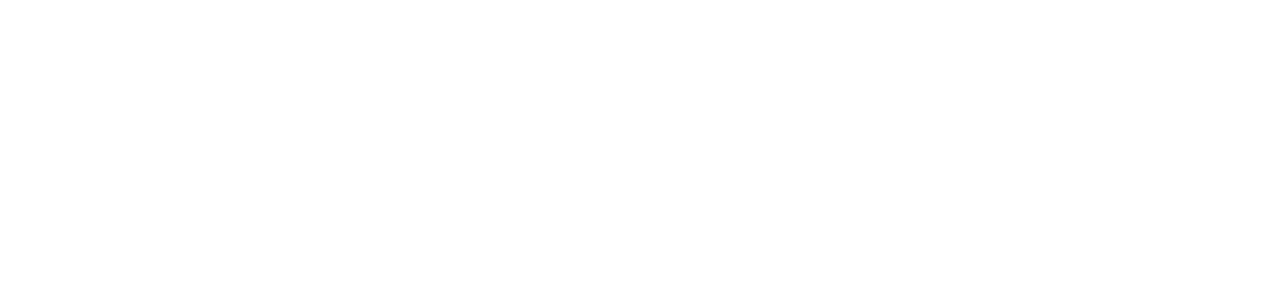
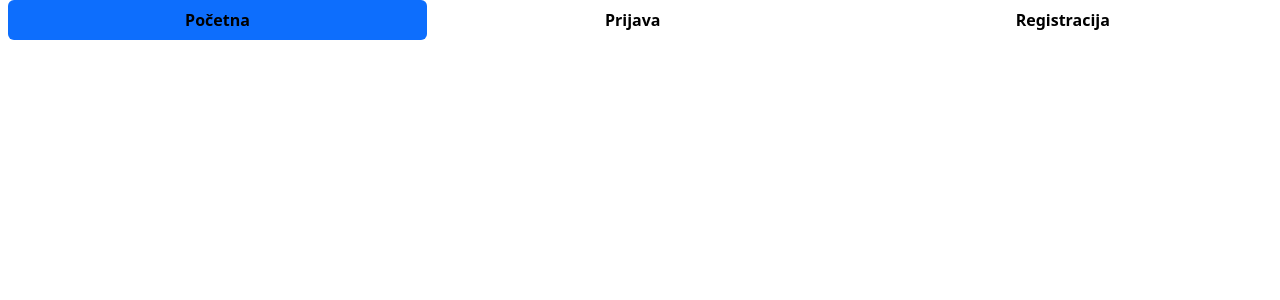
Before and after one commit to MastilovicRadoslav/DRS, a React (Create React App) app in the folder Onlajn kupovina/ui/: page / in a window 1280 px wide. Before the commit this address had no page. Shown: the top 300 px of the page. Built offline with nearby package versions, Linux system fonts and the light colour scheme.

Commit message:
Podešavanje ruta

```diff
--- a/Onlajn kupovina/ui/src/App.js
+++ b/Onlajn kupovina/ui/src/App.js
@@ -3,12 +3,14 @@ import Prijava from './LogIn'
 import Registracija from './Registration'
 import DodajProizvod from './AddProduct';
 import { Routes, Route, BrowserRouter } from 'react-router-dom';
+import Pocetna from './Home';
 
 function App() {
   return (
     <div>
       <BrowserRouter>
         <Routes>
+          <Route path="/" element={<Pocetna />} ></Route>
           <Route path="/Prijava" element={<Prijava />} ></Route>
           <Route path="/Registracija" element={<Registracija />} ></Route>
           <Route path="/Proizvod" element={<DodajProizvod />} ></Route>
```
